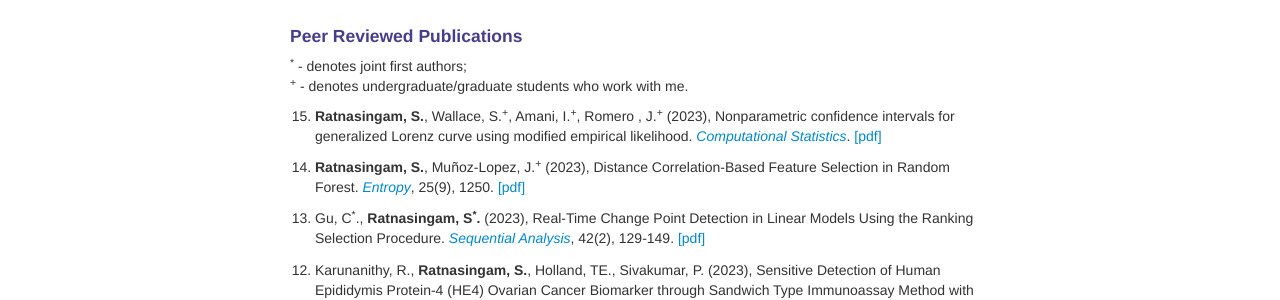
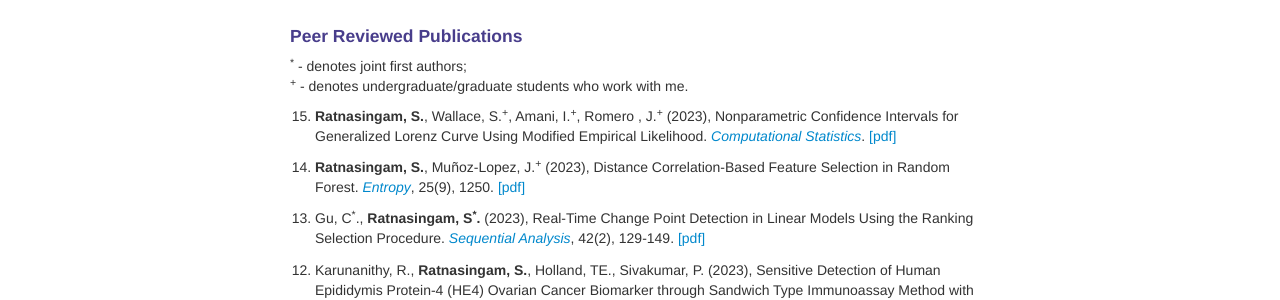
Before and after one commit to suthakaranr/suthakaranr.github.io, a Jekyll site: the page built from pages/Research.md, in a window 1280 px wide. Shown: the part 346-646 px from the top of the page. Built offline with Jekyll 4.4.1, drawn with Linux system fonts in a browser that asks for light colours.

Commit message:
Update Research.md

```diff
--- a/pages/Research.md
+++ b/pages/Research.md
@@ -28,7 +28,7 @@ I am happy to work with undergraduate and graduate students. If you are interest
 
 <ol>
 
-   <li value="15"> <b>Ratnasingam, S.</b>, Wallace, S.<sup>+</sup>, Amani, I.<sup>+</sup>, Romero , J.<sup>+</sup> (2023), Nonparametric confidence intervals for generalized Lorenz curve using modified empirical likelihood. <a style="text-decoration:none" href="https://doi.org/10.1007/s00180-023-01431-8" target="_blank" rel="noopener noreferrer"><i>Computational Statistics</i></a>. <a style="text-decoration:none" href="../assets/2023SRSIJ.pdf" target="_blank" rel="noopener noreferrer">[pdf]</a> </li> <br>
+   <li value="15"> <b>Ratnasingam, S.</b>, Wallace, S.<sup>+</sup>, Amani, I.<sup>+</sup>, Romero , J.<sup>+</sup> (2023), Nonparametric Confidence Intervals for Generalized Lorenz Curve Using Modified Empirical Likelihood. <a style="text-decoration:none" href="https://doi.org/10.1007/s00180-023-01431-8" target="_blank" rel="noopener noreferrer"><i>Computational Statistics</i></a>. <a style="text-decoration:none" href="../assets/2023SRSIJ.pdf" target="_blank" rel="noopener noreferrer">[pdf]</a> </li> <br>
 
    <li value="14"> <b>Ratnasingam, S.</b>, Muñoz-Lopez, J.<sup>+</sup> (2023), Distance Correlation-Based Feature Selection in Random Forest. <a style="text-decoration:none" href="https://www.ncbi.nlm.nih.gov/pmc/articles/PMC10528294/" target="_blank" rel="noopener noreferrer"><i>Entropy</i></a>, 25(9), 1250. <a style="text-decoration:none" href="../assets/2023SJEN.pdf" target="_blank" rel="noopener noreferrer">[pdf]</a> </li> <br>
 
```
